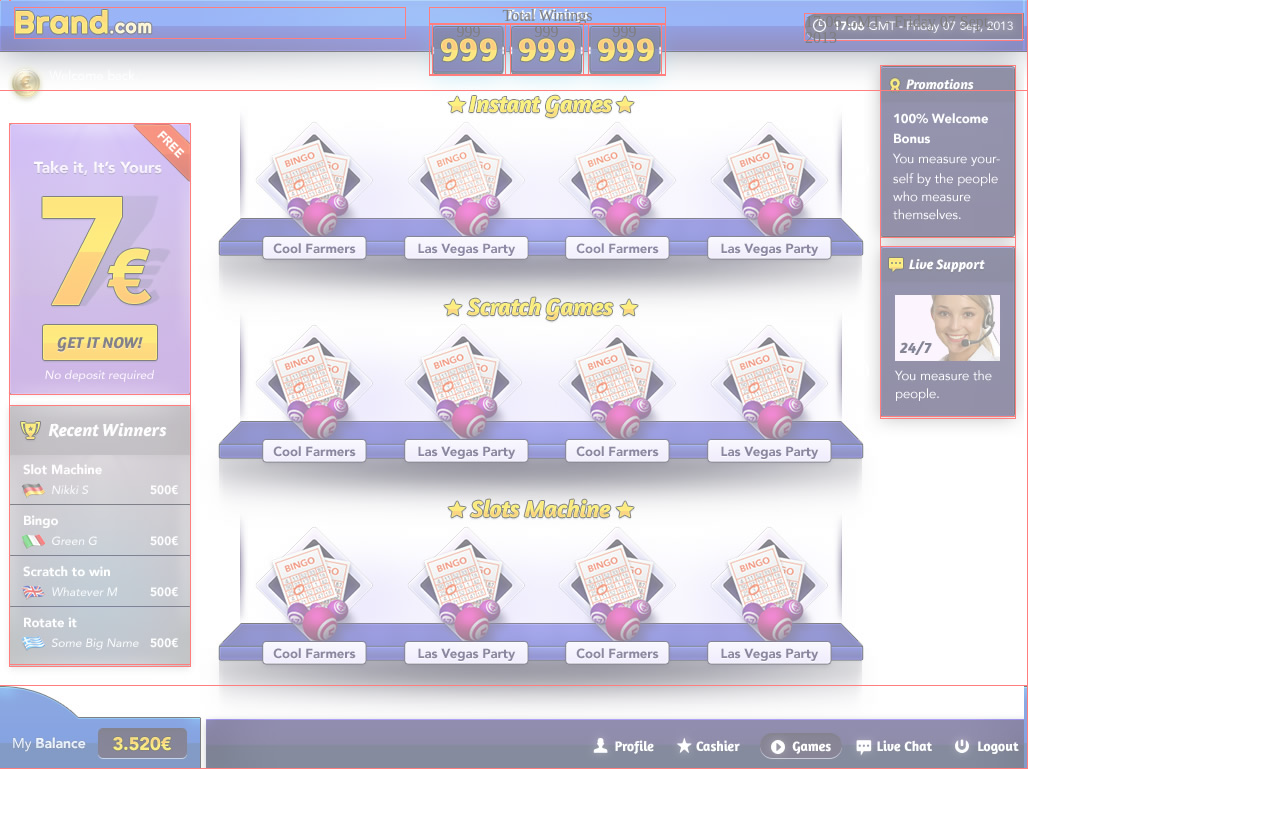
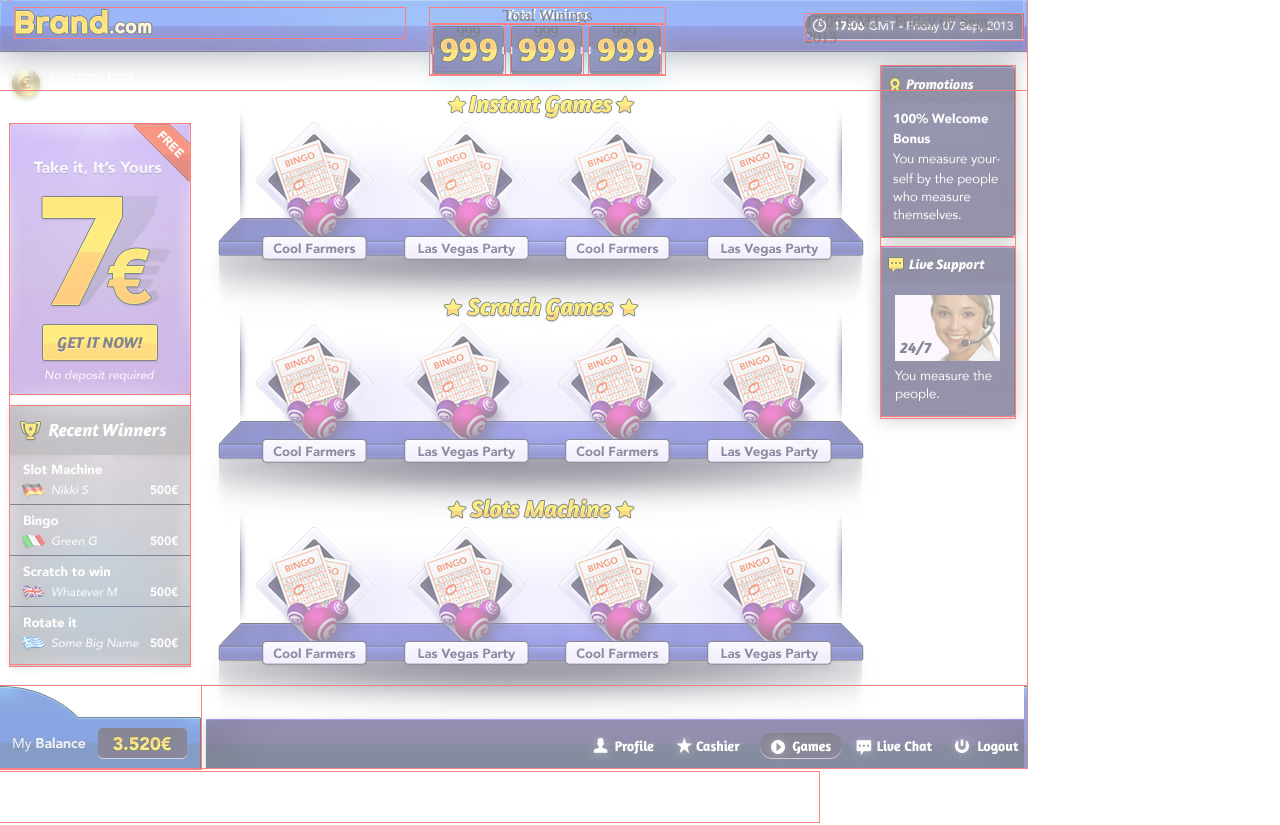
Before and after one commit to srgg6701/games, a PHP site: page / in a window 1280 px wide. Before the commit the page ends 769 px from the top, so only its background shows below. Run offline with PHP 8.4, Linux system fonts and the light colour scheme.

Commit message:
Отпозиционированы основные блоки нижнего меню.

```diff
--- a/index.php
+++ b/index.php
@@ -42,7 +42,10 @@
     	<div id="promotions"></div>
         <div id="live_support"></div>
     </div>
-    <div id="bottom_menu"></div>
+    <div id="bottom_menu">
+    	<div id="bottom_menu_left_side"></div>
+    	<div id="bottom_menu_right_side"></div>
+    </div>
 </div>
 </body>
 </html>
--- a/stylesheets/test.css
+++ b/stylesheets/test.css
@@ -94,3 +94,18 @@ div{
 	height:82px;
 	width:100%;
 }
+	#bottom_menu_left_side,
+	#bottom_menu_right_side{
+		bottom:0;
+		display:inline-block;
+		position:relative;
+	}
+	#bottom_menu_left_side{
+		height: 83px;
+		margin-right: 6px;
+		width:201px;
+	}
+	#bottom_menu_right_side{
+		height:50px;
+		width:819px;
+	}
```
